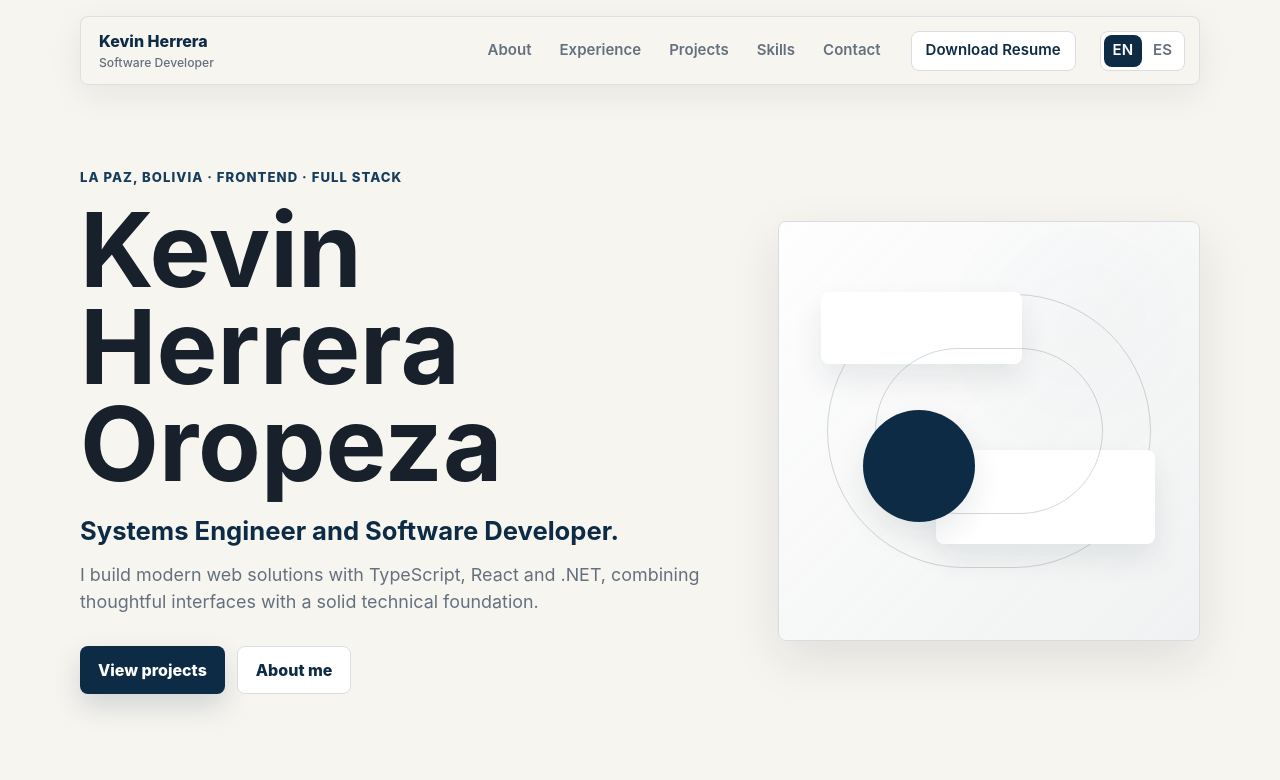
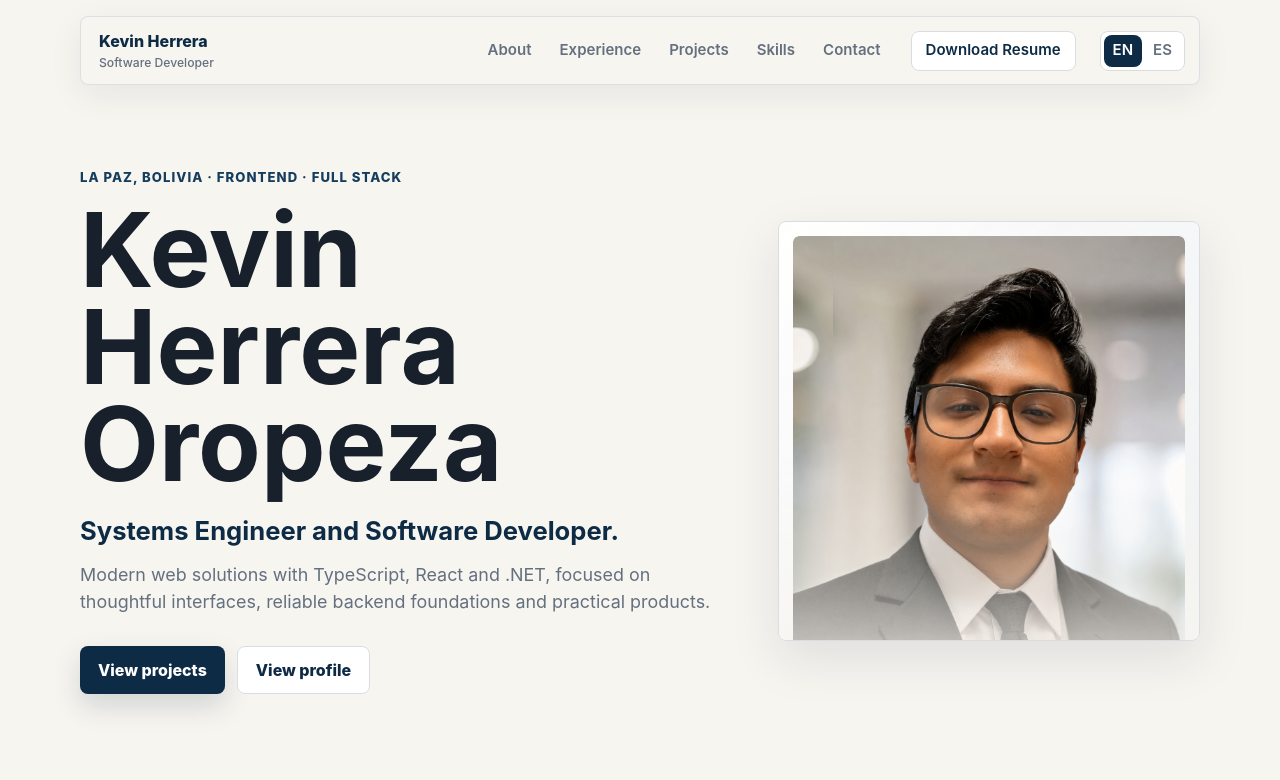
Before and after one commit to kevollex/kevollex.github.io, a React (Vite) app: page / in a window 1280 px wide. Shown: the top 780 px of the page. Built offline with nearby package versions, Linux system fonts and the light colour scheme.

Commit message:
feat: refine hero photo and add contact links

```diff
--- a/src/i18n/translations.ts
+++ b/src/i18n/translations.ts
@@ -21,6 +21,8 @@ export type GalleryTranslation = {
 const shared = {
   email: 'kevinho216@gmail.com',
   githubUrl: 'https://github.com/kevollex',
+  linkedinUrl: 'https://www.linkedin.com/in/kevin-herrera-oropeza/',
+  whatsappUrl: 'https://wa.me/59170533229',
   location: 'La Paz, Bolivia',
   technologies: ['TypeScript', 'React', '.NET', 'SQL Server', 'Docker', 'Git'],
   stack: [
@@ -63,16 +65,16 @@ export const translations = {
         title: 'Kevin Herrera Oropeza',
         subtitle: 'Systems Engineer and Software Developer.',
         description:
-          'I build modern web solutions with TypeScript, React and .NET, combining thoughtful interfaces with a solid technical foundation.',
+          'Modern web solutions with TypeScript, React and .NET, focused on thoughtful interfaces, reliable backend foundations and practical products.',
         actionsAria: 'Primary actions',
         projectsCta: 'View projects',
-        aboutCta: 'About me',
+        aboutCta: 'View profile',
       },
       technologiesLabel: 'Technologies',
       about: {
         label: 'About',
         title: 'Professional profile',
-        body: 'I am a Systems Engineer and software developer with a frontend and full stack focus. I have experience building web solutions and I am interested in thoughtful interfaces, useful applications and products with a clear technical foundation.',
+        body: 'Systems Engineer and software developer with a frontend and full stack focus. Experience building web solutions with thoughtful interfaces, useful applications and a clear technical foundation.',
       },
       experience: {
         label: 'Experience',
@@ -92,6 +94,11 @@ export const translations = {
         title: 'Public details',
         locationLabel: 'Location',
         githubLabel: 'GitHub',
+        linkedinLabel: 'LinkedIn',
+        whatsappLabel: 'WhatsApp',
+        whatsappCta: 'Chat on WhatsApp',
+        whatsappMessage:
+          'Hello Kevin, I found your portfolio and would like to get in touch.',
         emailLabel: 'Email',
         emailCta: 'Send email',
       },
@@ -166,9 +173,9 @@ export const translations = {
         body: 'The solution was a full stack platform with differentiated flows, assessment management, course-level tracking and results available through a responsive interface.',
       },
       contribution: {
-        label: 'My contribution',
+        label: 'Contribution',
         title: 'Full stack implementation',
-        body: 'I designed and implemented a full stack solution with role-based authentication, assessment management, course-level tracking, results visualization, Excel exports and private PDF document storage.',
+        body: 'Full stack implementation of a solution with role-based authentication, assessment management, course-level tracking, results visualization, Excel exports and private PDF document storage.',
       },
       stack: {
         label: 'Stack',
@@ -323,16 +330,16 @@ export const translations = {
         title: 'Kevin Herrera Oropeza',
         subtitle: 'Ingeniero de Sistemas y desarrollador de software.',
         description:
-          'Construyo soluciones web modernas con TypeScript, React y .NET, combinando interfaces cuidadas con una base técnica sólida.',
+          'Soluciones web modernas con TypeScript, React y .NET, enfocadas en interfaces cuidadas, bases backend sólidas y productos útiles.',
         actionsAria: 'Acciones principales',
         projectsCta: 'Ver proyectos',
-        aboutCta: 'Conocer mi perfil',
+        aboutCta: 'Ver perfil',
       },
       technologiesLabel: 'Tecnologías',
       about: {
         label: 'Sobre mí',
         title: 'Perfil profesional',
-        body: 'Soy Ingeniero de Sistemas y desarrollador de software con orientación frontend y full stack. Tengo experiencia construyendo soluciones web y me interesa crear interfaces cuidadas, aplicaciones útiles y productos con una base técnica clara.',
+        body: 'Ingeniero de Sistemas y desarrollador de software con orientación frontend y full stack. Experiencia construyendo soluciones web con interfaces cuidadas, aplicaciones útiles y una base técnica clara.',
       },
       experience: {
         label: 'Experiencia',
@@ -352,6 +359,11 @@ export const translations = {
         title: 'Datos públicos',
         locationLabel: 'Ubicación',
         githubLabel: 'GitHub',
+        linkedinLabel: 'LinkedIn',
+        whatsappLabel: 'WhatsApp',
+        whatsappCta: 'Abrir WhatsApp',
+        whatsappMessage:
+          'Hola Kevin, vi tu portafolio y me gustaría ponerme en contacto contigo.',
         emailLabel: 'Correo',
         emailCta: 'Enviar correo',
       },
@@ -427,9 +439,9 @@ export const translations = {
         body: 'Se planteó una plataforma full stack con flujos diferenciados, gestión de evaluaciones, seguimiento por curso y resultados consultables desde una interfaz responsive.',
       },
       contribution: {
-        label: 'Mi contribución',
+        label: 'Contribución',
         title: 'Implementación full stack',
-        body: 'Diseñé e implementé una solución full stack con autenticación basada en roles, gestión de evaluaciones, seguimiento por curso, visualización de resultados, exportación a Excel y almacenamiento privado de documentos PDF.',
+        body: 'Implementación full stack de una solución con autenticación basada en roles, gestión de evaluaciones, seguimiento por curso, visualización de resultados, exportación a Excel y almacenamiento privado de documentos PDF.',
       },
       stack: {
         label: 'Stack',
--- a/src/pages/PortfolioPage.tsx
+++ b/src/pages/PortfolioPage.tsx
@@ -8,7 +8,11 @@ import { useLanguage } from '../i18n/useLanguage'
 
 export default function PortfolioPage() {
   const { t } = useLanguage()
-  const emailHref = `mailto:${t.shared.email}`
+  const emailHref = 'mailto:' + t.shared.email
+  const whatsappHref =
+    t.shared.whatsappUrl +
+    '?text=' +
+    encodeURIComponent(t.home.contact.whatsappMessage)
 
   return (
     <>
@@ -33,12 +37,14 @@ export default function PortfolioPage() {
               </div>
             </div>
 
-            <div className="hero-visual" aria-hidden="true">
-              <div className="visual-panel">
-                <span></span>
-                <span></span>
-                <span></span>
-              </div>
+            <div className="hero-visual">
+              <figure className="visual-panel profile-panel">
+                <img
+                  src="/assets/profile/kevin-herrera-profile.png"
+                  alt="Kevin Herrera Oropeza"
+                  className="profile-photo"
+                />
+              </figure>
             </div>
           </div>
         </section>
@@ -152,6 +158,30 @@ export default function PortfolioPage() {
                     </dd>
                   </div>
                   <div>
+                    <dt>{t.home.contact.linkedinLabel}</dt>
+                    <dd>
+                      <a
+                        href={t.shared.linkedinUrl}
+                        target="_blank"
+                        rel="noreferrer"
+                      >
+                        kevin-herrera-oropeza
+                      </a>
+                    </dd>
+                  </div>
+                  <div>
+                    <dt>{t.home.contact.whatsappLabel}</dt>
+                    <dd>
+                      <a
+                        href={whatsappHref}
+                        target="_blank"
+                        rel="noreferrer"
+                      >
+                        {t.home.contact.whatsappCta}
+                      </a>
+                    </dd>
+                  </div>
+                  <div>
                     <dt>{t.home.contact.emailLabel}</dt>
                     <dd>
                       <a href={emailHref}>{t.shared.email}</a>
--- a/src/styles/global.css
+++ b/src/styles/global.css
@@ -328,56 +328,51 @@ h1 {
   border: 1px solid var(--line);
   border-radius: var(--radius);
   background:
-    linear-gradient(135deg, rgb(255 255 255 / 90%), rgb(238 240 242 / 82%)),
-    radial-gradient(circle at 72% 24%, rgb(13 43 69 / 12%), transparent 34%);
+    linear-gradient(135deg, rgb(255 255 255 / 92%), rgb(238 240 242 / 84%)),
+    radial-gradient(circle at 72% 20%, rgb(13 43 69 / 12%), transparent 36%);
   box-shadow: var(--shadow);
 }
 
-.visual-panel::before,
-.visual-panel::after {
-  position: absolute;
-  content: '';
-  border: 1px solid rgb(13 43 69 / 18%);
-  border-radius: 999px;
+.profile-panel {
+  display: grid;
+  margin: 0;
+  padding: 14px;
+  place-items: stretch;
+  isolation: isolate;
 }
 
-.visual-panel::before {
-  inset: 72px 48px;
+.profile-panel::before {
+  position: absolute;
+  inset: 28px 18px auto auto;
+  z-index: 0;
+  width: 54%;
+  height: 44%;
+  border: 1px solid rgb(13 43 69 / 16%);
+  border-radius: 999px;
+  content: "";
 }
 
-.visual-panel::after {
-  inset: 126px 96px;
+.profile-panel::after {
+  position: absolute;
+  inset: auto 0 0;
+  z-index: 2;
+  height: 44%;
+  background: linear-gradient(0deg, rgb(247 245 240 / 68%) 0%, rgb(247 245 240 / 38%) 42%, transparent 100%);
+  content: "";
+  pointer-events: none;
 }
 
-.visual-panel span {
-  position: absolute;
-  display: block;
-  border-radius: var(--radius);
-  background: #ffffff;
-  box-shadow: 0 14px 30px rgb(16 33 48 / 9%);
-}
-
-.visual-panel span:nth-child(1) {
-  top: 70px;
-  left: 42px;
-  width: 48%;
-  height: 72px;
-}
-
-.visual-panel span:nth-child(2) {
-  right: 44px;
-  bottom: 96px;
-  width: 52%;
-  height: 94px;
-}
-
-.visual-panel span:nth-child(3) {
-  top: 188px;
-  left: 84px;
-  width: 112px;
-  height: 112px;
-  border-radius: 50%;
-  background: var(--navy);
+.profile-photo {
+  position: relative;
+  z-index: 1;
+  width: 100%;
+  height: 100%;
+  border-radius: calc(var(--radius) - 2px);
+  object-fit: cover;
+  object-position: 44% 18%;
+  box-shadow: 0 16px 34px rgb(16 33 48 / 13%);
+  -webkit-mask-image: linear-gradient(180deg, #000 0%, #000 76%, rgb(0 0 0 / 88%) 88%, rgb(0 0 0 / 58%) 100%);
+  mask-image: linear-gradient(180deg, #000 0%, #000 76%, rgb(0 0 0 / 88%) 88%, rgb(0 0 0 / 58%) 100%);
 }
 
 .section {
@@ -553,6 +548,7 @@ h1 {
 .text-link,
 .back-link,
 .contact-card a {
+  overflow-wrap: anywhere;
   color: var(--navy);
   font-weight: 780;
   text-decoration: underline;
```
Also changed, not shown: public/assets/profile/kevin-herrera-profile.png (added).
